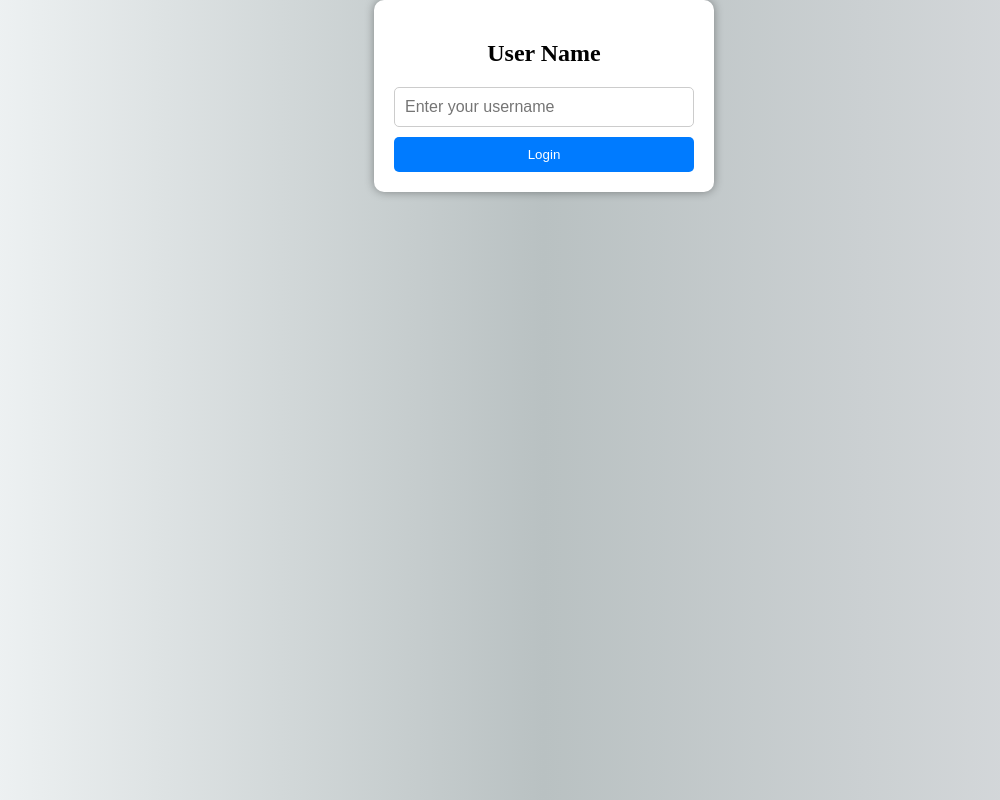
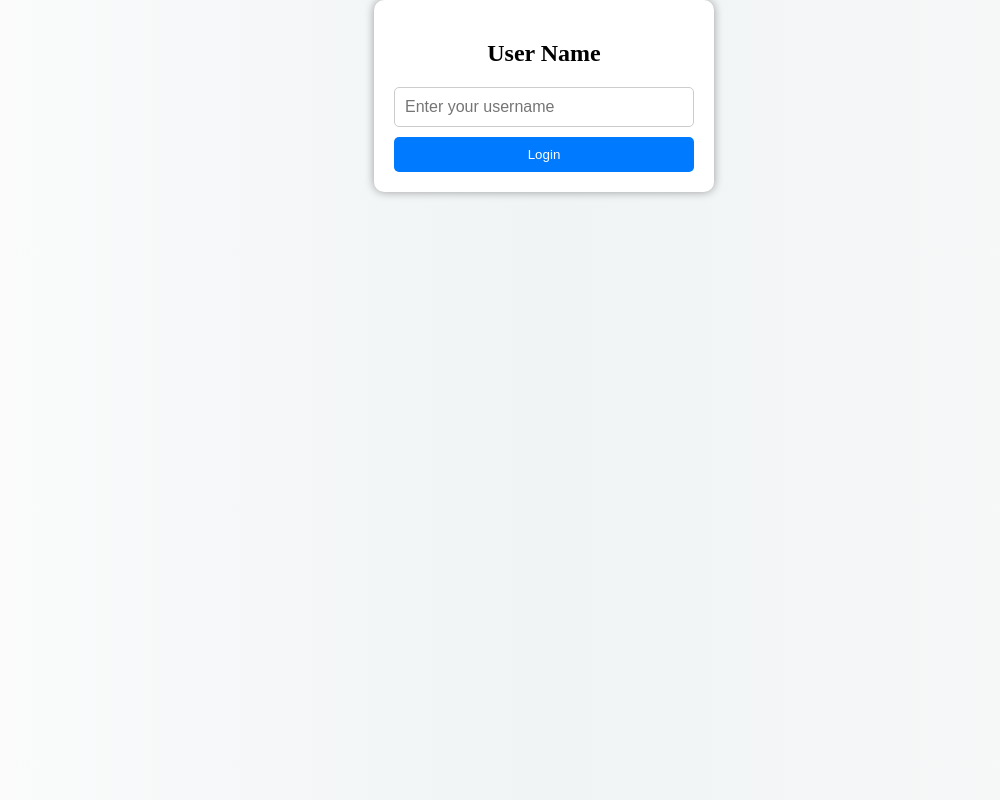
Before and after one commit to rusualin0031/to-do-list, a React (Vite) app: page / in a window 1280 px wide. Shown: the whole page, without its empty margins (96-1096 px from the left). Built offline with nearby package versions, Linux system fonts and the light colour scheme.

Commit message:
modified button logout

```diff
--- a/src/pages/Navbar/Navbar.jsx
+++ b/src/pages/Navbar/Navbar.jsx
@@ -14,7 +14,7 @@ function Navbar() {
   return (
     <nav className="navbar">
       <div className="navbar-user">{username}</div>
-      <button className="button button__logout" onClick={handleLogout}>Logout</button>
+      <button className=" button__logout" onClick={handleLogout}>Logout</button>
     </nav>
   );
 }
--- a/src/pages/Navbar/navbar.scss
+++ b/src/pages/Navbar/navbar.scss
@@ -11,6 +11,7 @@
     align-items: center;
     margin-left: auto;
     margin-right: 0.5rem;
+    font-family: 'Times New Roman', Times, serif;
   }
 
   .button__logout {
@@ -21,6 +22,7 @@
     padding: 0.5rem 1rem;
     cursor: pointer;
     transition: background-color 0.3s ease;
+    margin-left: 1rem;
   }
 
   .button__logout:hover {
--- a/src/styling/App.scss
+++ b/src/styling/App.scss
@@ -1,7 +1,7 @@
 body {
     margin: 0;
     padding: 0;
-    background: linear-gradient(to right, #f6f9fa, #b9c1c2, #dddfe2);
+    background: linear-gradient(to right, #fcfcfc, #f0f4f5, #f9f9f9);
     height: 100vh;
     flex-direction: column;
 }
```
